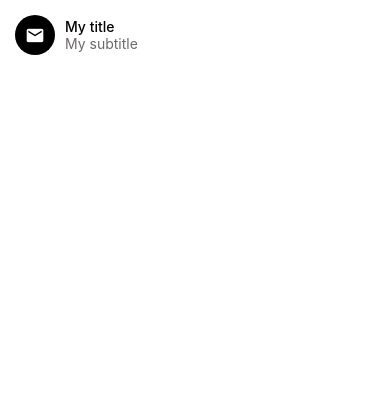
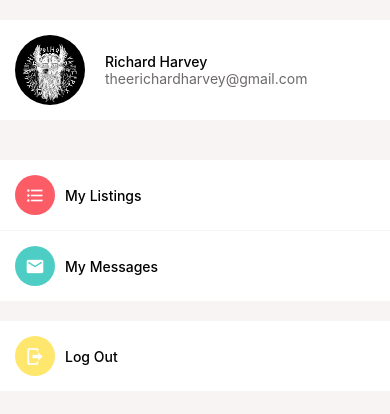
Before and after one commit to Richard-Harvey-UCSD/DoneWithIt, a React Native app: screen / in a window 390 px wide. Shown: the top 414 px of the page. Built offline with nearby package versions, Linux system fonts and the light colour scheme.

Commit message:
Building the Account Screen

```diff
--- a/App.js
+++ b/App.js
@@ -12,6 +12,7 @@
 } from 'react-native';
 import { MaterialCommunityIcons } from '@expo/vector-icons';
 
+import AccountScreen from './app/screens/AccountScreen';
 import AppButton from './app/components/AppButton';
 // import AppText from './app/components/AppText/AppText';
 import AppText from './app/components/AppText';
@@ -26,11 +27,13 @@
 
 export default function App() {
   return <Screen>
-    <ListItem
+    <AccountScreen />
+
+    {/* <ListItem
       title='My title'
       subTitle={'My subtitle'}
       ImageComponent={<Icon name='email' />}
-    />
+    /> */}
 
     {/* <Icon
       name='email'
--- a/app/components/ListItem.js
+++ b/app/components/ListItem.js
@@ -5,7 +5,7 @@
 import AppText from './AppText';
 import colors from '../config/colors';
 
-function ListItem({ title, subTitle, image, ImageComponent, onPress, renderRightActions }) {
+function ListItem({ title, subTitle, image, IconComponent, onPress, renderRightActions }) {
   return (
     <Swipeable renderRightActions={renderRightActions}>
       <TouchableHighlight
@@ -13,7 +13,7 @@
         onPress={onPress}
       >
         < View style={styles.container} >
-          {ImageComponent}
+          {IconComponent}
           {image && <Image style={styles.image} source={image} />}
           <View style={styles.detailsContainer}>
             <AppText style={styles.title}>{title}</AppText>
@@ -29,6 +29,7 @@
   container: {
     flexDirection: 'row',
     padding: 15,
+    backgroundColor: colors.white,
   },
   detailsContainer: {
     marginLeft: 10,
--- a/app/components/Screen.js
+++ b/app/components/Screen.js
@@ -1,10 +1,10 @@
 import React from 'react';
 import Constants from 'expo-constants';
-import { SafeAreaView, StyleSheet } from 'react-native';
+import { Platform, SafeAreaView, StyleSheet } from 'react-native';
 
-function Screen({ children }) {
+function Screen({ children, style }) {
   return (
-    <SafeAreaView style={styles.screen}>
+    <SafeAreaView style={[styles.screen, style]}>
       {children}
     </SafeAreaView>
   );
@@ -12,9 +12,10 @@
 
 const styles = StyleSheet.create({
   screen: {
-    paddingTop: Constants.statusBarHeight,
     flex: 1,
-  }
+    paddingTop: Platform.OS === 'android' ? Constants.statusBarHeight / 3 : Constants.statusBarHeight,
+    // paddingTop: Constants.statusBarHeight,
+  },
 });
 
 export default Screen;
--- /dev/null
+++ b/app/screens/AccountScreen.js
@@ -0,0 +1,74 @@
+import React from 'react';
+import { FlatList, StyleSheet, View } from 'react-native';
+
+import colors from '../config/colors';
+import Icon from '../components/Icon';
+import ListItem from '../components/ListItem';
+import ListItemSeparator from '../components/ListItemSeparator';
+import Screen from '../components/Screen';
+
+const menuItems = [
+  {
+    title: 'My Listings',
+    icon: {
+      name: 'format-list-bulleted',
+      backgroundColor: colors.primary,
+    }
+  },
+  {
+    title: 'My Messages',
+    icon: {
+      name: 'email',
+      backgroundColor: colors.secondary,
+    }
+  }
+];
+
+function AccountScreen(props) {
+  return (
+    <Screen style={styles.screen}>
+      <View style={styles.container}>
+        <ListItem
+          title='Richard Harvey'
+          subTitle='theerichardharvey@gmail.com'
+          image={require('../assets/odin.jpg')}
+        />
+      </View>
+      <View style={styles.container}>
+        <FlatList
+          data={menuItems}
+          keyExtractor={menuItem => menuItem.title}
+          ItemSeparatorComponent={ListItemSeparator}
+          renderItem={({ item }) =>
+            <ListItem
+              title={item.title}
+              IconComponent={
+                <Icon
+                  name={item.icon.name}
+                  backgroundColor={item.icon.backgroundColor}
+                />
+              }
+            />
+          }
+        />
+      </View>
+      <ListItem
+        title='Log Out'
+        IconComponent={
+          <Icon name='logout' backgroundColor='#ffe66d' />
+        }
+      />
+    </Screen >
+  );
+}
+
+const styles = StyleSheet.create({
+  container: {
+    marginVertical: 20,
+  },
+  screen: {
+    backgroundColor: colors.light,
+  }
+});
+
+export default AccountScreen;
```
Also changed, not shown: app/assets/odin.jpg (added).
